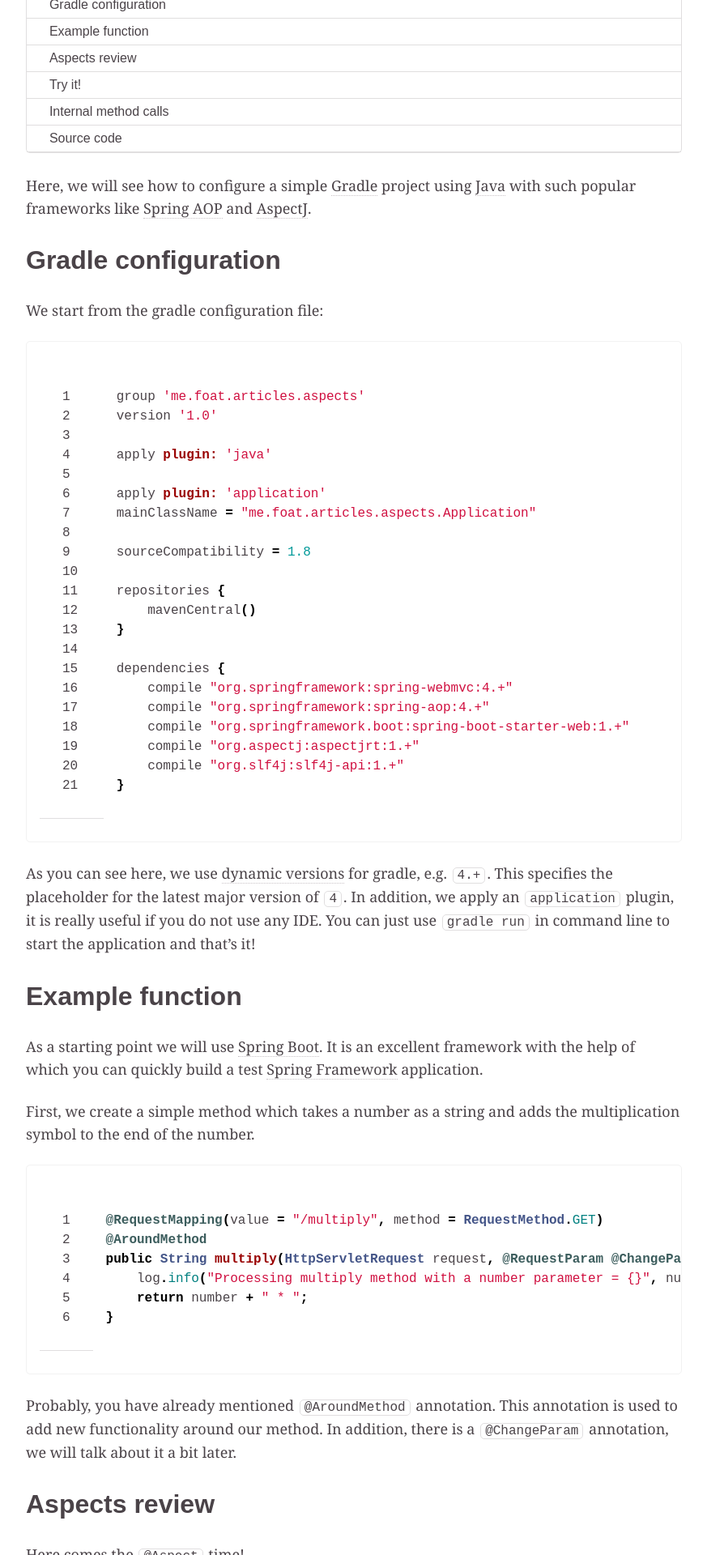
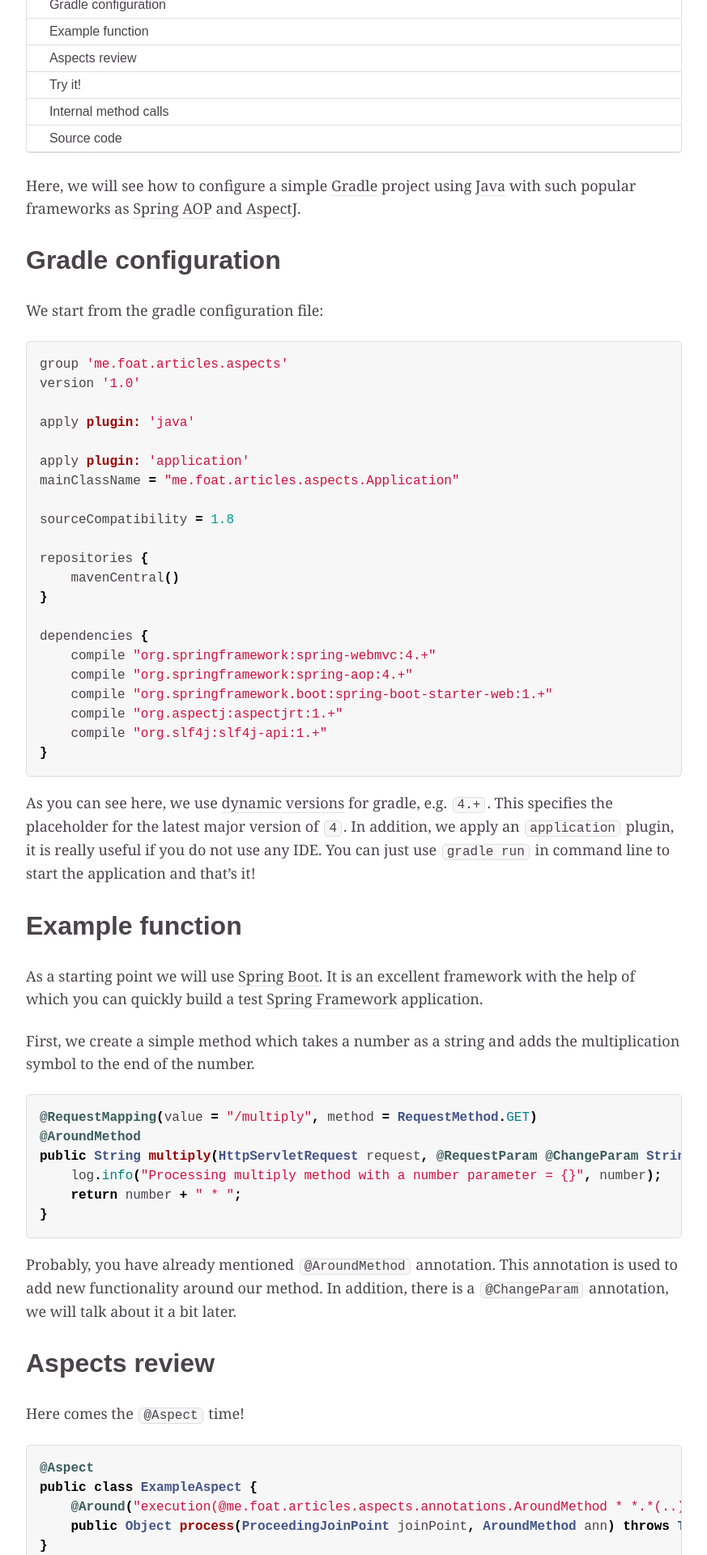
Before and after one commit to Foat/foat.github.io, a Jekyll site: the page built from _posts/articles/2015-06-02-java-aspects-using-spring-aop-and-aspectj.markdown, in a window 1280 px wide. Shown: the part 441-2361 px from the top of the page at 81% size, without its empty margins (64-937 px from the left). Built offline with Jekyll 4.4.1, drawn with Linux system fonts in a browser that asks for light colours; comment, search, counter and statistics services are not loaded; some of the changed text lies outside the part shown.

Commit message:
code view update

```diff
--- a/_posts/articles/2015-06-02-java-aspects-using-spring-aop-and-aspectj.markdown
+++ b/_posts/articles/2015-06-02-java-aspects-using-spring-aop-and-aspectj.markdown
@@ -17,12 +17,12 @@
 
 {% include toc.html %}
 
-Here, we will see how to configure a simple [Gradle] project using [Java] with such popular frameworks like [Spring AOP] and [AspectJ].
+Here, we will see how to configure a simple [Gradle] project using [Java] with such popular frameworks as [Spring AOP] and [AspectJ].
 
 ## Gradle configuration
 We start from the gradle configuration file:
 
-{% highlight groovy linenos=table %}
+{% highlight groovy %}
 group 'me.foat.articles.aspects'
 version '1.0'
 
@@ -53,7 +53,7 @@
 
 First, we create a simple method which takes a number as a string and adds the multiplication symbol to the end of the number.
 
-{% highlight java linenos=table %}
+{% highlight java %}
 @RequestMapping(value = "/multiply", method = RequestMethod.GET)
 @AroundMethod
 public String multiply(HttpServletRequest request, @RequestParam @ChangeParam String number) {
@@ -67,7 +67,7 @@
 ## Aspects review
 Here comes the `@Aspect` time!
 
-{% highlight java linenos=table %}
+{% highlight java %}
 @Aspect
 public class ExampleAspect {
     @Around("execution(@me.foat.articles.aspects.annotations.AroundMethod * *.*(..)) && @annotation(ann)")
@@ -108,7 +108,7 @@
 {% endhighlight %}
 
 we need to filter it somehow to get an appropriate index. We apply a filter with a predicate for that:
-{% highlight java linenos=table %}
+{% highlight java %}
 .filter(i ->
         Arrays
         	// convert array to a stream to be able to use java 8 features
@@ -148,7 +148,7 @@
 
 ### AspectJ config
 To include native [AspectJ] functionality uncomment those lines in `gradle.build` file:
-{% highlight groovy linenos=table %}
+{% highlight groovy %}
 configurations {
     aspectjweaver
 }
--- a/_sass/_base.scss
+++ b/_sass/_base.scss
@@ -101,9 +101,9 @@
 	white-space: nowrap;
 	margin: 0 2px;
 	padding: 0 5px;
-	border: 1px solid $border-color;
-	background-color: lighten($primary-color, 95);
-	border-radius: $border-radius;
+	border: 1px solid $code-border-color;
+	background-color: $inline-code-background;
+	border-radius: $code-border-radius;
 }
 
 /*
--- a/_sass/_syntax.scss
+++ b/_sass/_syntax.scss
@@ -18,16 +18,17 @@
 
 .highlight {
 	overflow-x: auto;
-	@include font-size(16);
-	border: 1px solid darken($body-color, 5);
-	border-radius: $border-radius;
+	@include font-size(16,no);
+	background: $code-background;
+	border: 1px solid $code-border-color;
+	border-radius: $code-border-radius;
 	pre {
 		position: relative;
 		margin: 0;
 		padding: 1em;
 	}
 	&:hover {
-		border: 1px solid $form-border-color-hover;
+		border: 1px solid $code-border-color-hover;
 	}
 }
 
```
